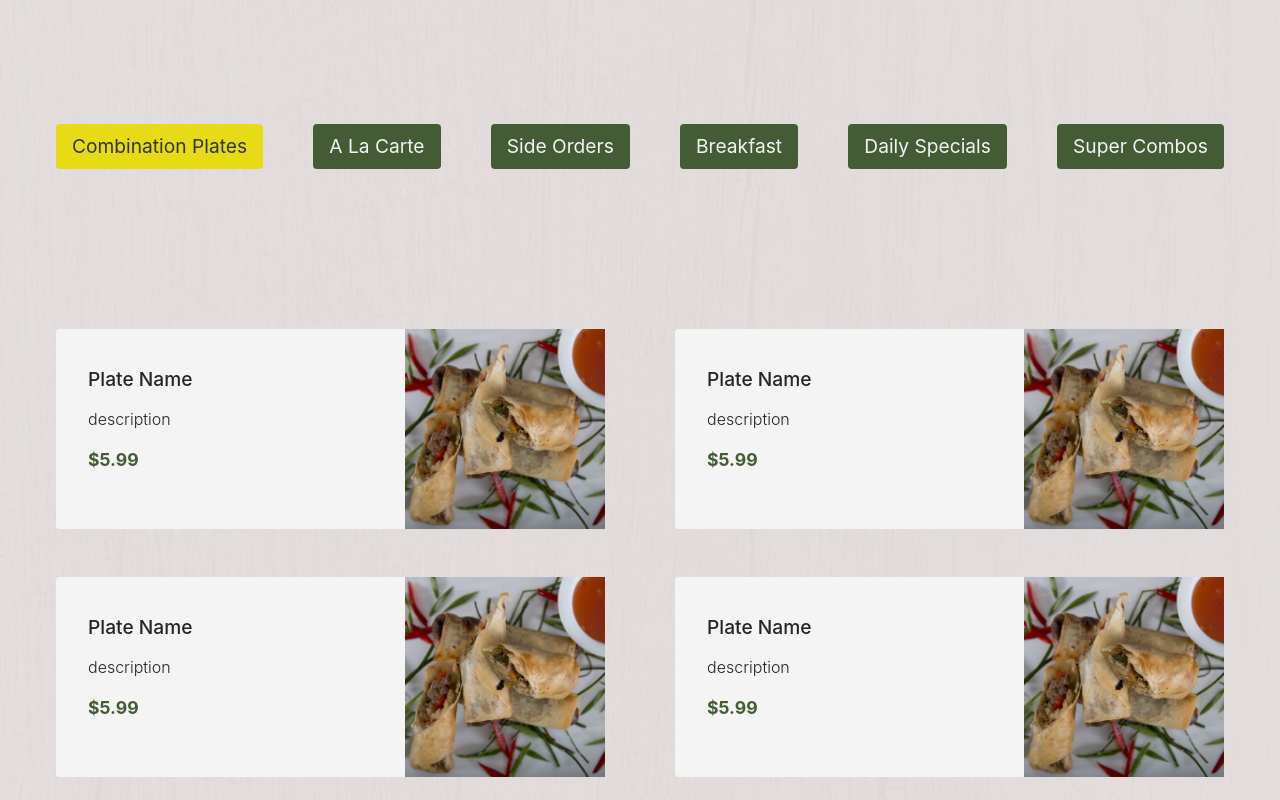
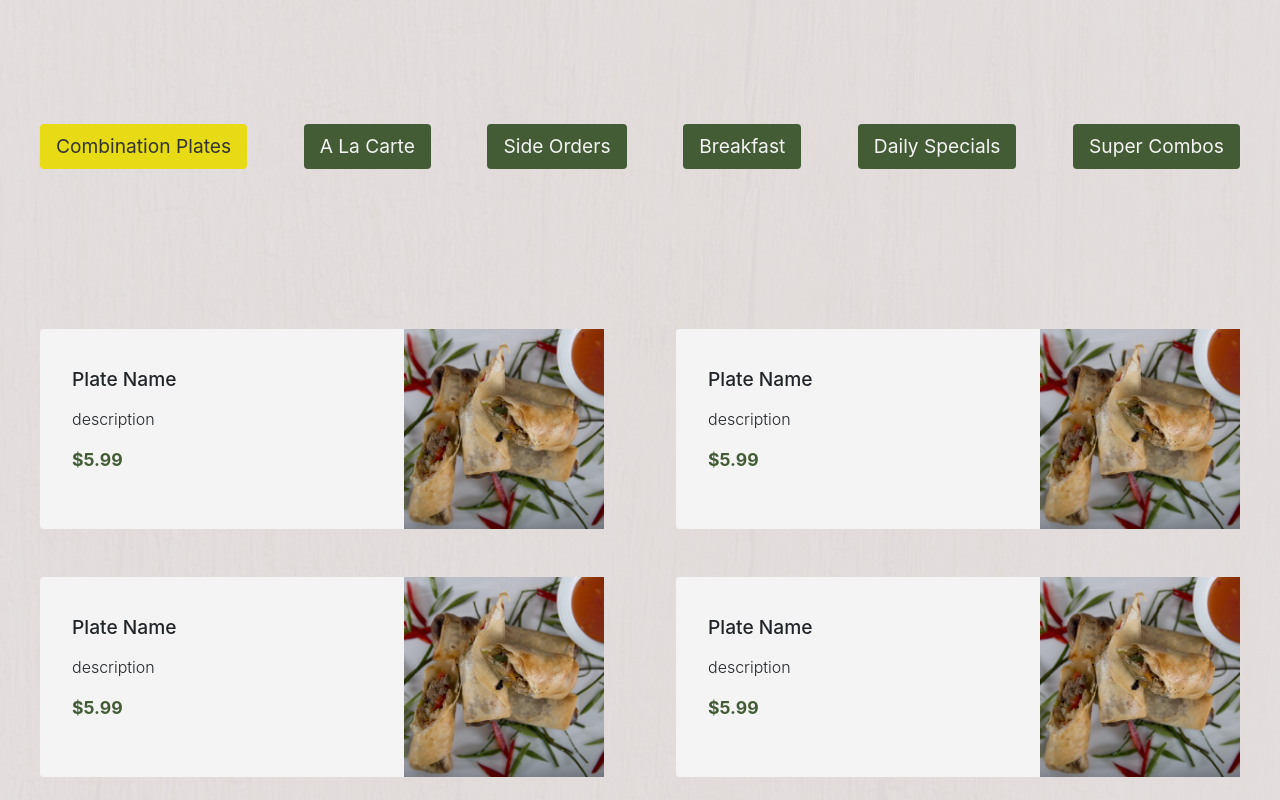
Before and after one commit to anthonyamaro15/restaurant-frontend, a React (Create React App) app: page /menu/combination in a window 1280 px wide. Shown: the part 260-1060 px from the top of the page. Built offline with nearby package versions, Linux system fonts and the light colour scheme.

Commit message:
fixed modal bug

```diff
--- a/src/components/MobileNavbar.js
+++ b/src/components/MobileNavbar.js
@@ -34,12 +34,6 @@ const MobileNavbar = () => {
           <NavLink to="/menu/combination" exact activeClassName="active">
             Menu
           </NavLink>
-
-          {/**
-             <NavLink to="/login" activeClassName="active">
-            Admin Login
-          </NavLink>
-         */}
           <div className="FormModal">
             <Modal />
           </div>
--- a/src/components/Modal.js
+++ b/src/components/Modal.js
@@ -20,6 +20,7 @@ const FormModal = () => {
       .then((res) => {
         localStorage.setItem("token", JSON.stringify(res.data.token));
         history.push("/admin");
+        window.location.reload(true);
         setLoading(false);
         setOpen(false);
       })
--- a/src/sass/_menu.scss
+++ b/src/sass/_menu.scss
@@ -35,7 +35,7 @@
     max-width: $mx-width;
     margin: 9rem auto;
     //  border: 1px solid red;
-    padding: 0 1rem;
+    //  padding: 0 1rem;
 
     @media (max-width: $md-phone) {
       max-width: 900px;
@@ -82,6 +82,7 @@
     flex-wrap: wrap;
 
     //  border: 1px solid red;
+    width: 100%;
 
     margin-top: 9rem;
     .SingleItem {
--- a/src/sass/_mobileNavbar.scss
+++ b/src/sass/_mobileNavbar.scss
@@ -58,16 +58,6 @@
   right: 2rem;
   transition: transform 0.8s ease;
   z-index: 5000;
-  //   border: 1px solid blue;
-
-  //   @media @phone {
-  //     margin: 0;
-  //     top: 1%;
-  //   }
-
-  //   @media @tablet {
-  //     display: inline-block;
-  //   }
 
   @media (max-width: $sm-tablet) {
     display: block;
@@ -101,10 +91,11 @@
     margin: 6px 0;
     //  background: @white;
     background: red;
-    background: $white;
+    background: $yellow;
     width: 40px;
     border-radius: 2px;
     transition: all 0.7s ease;
+
     //  @media @phone {
     //    width: 35px;
     //  }
```
